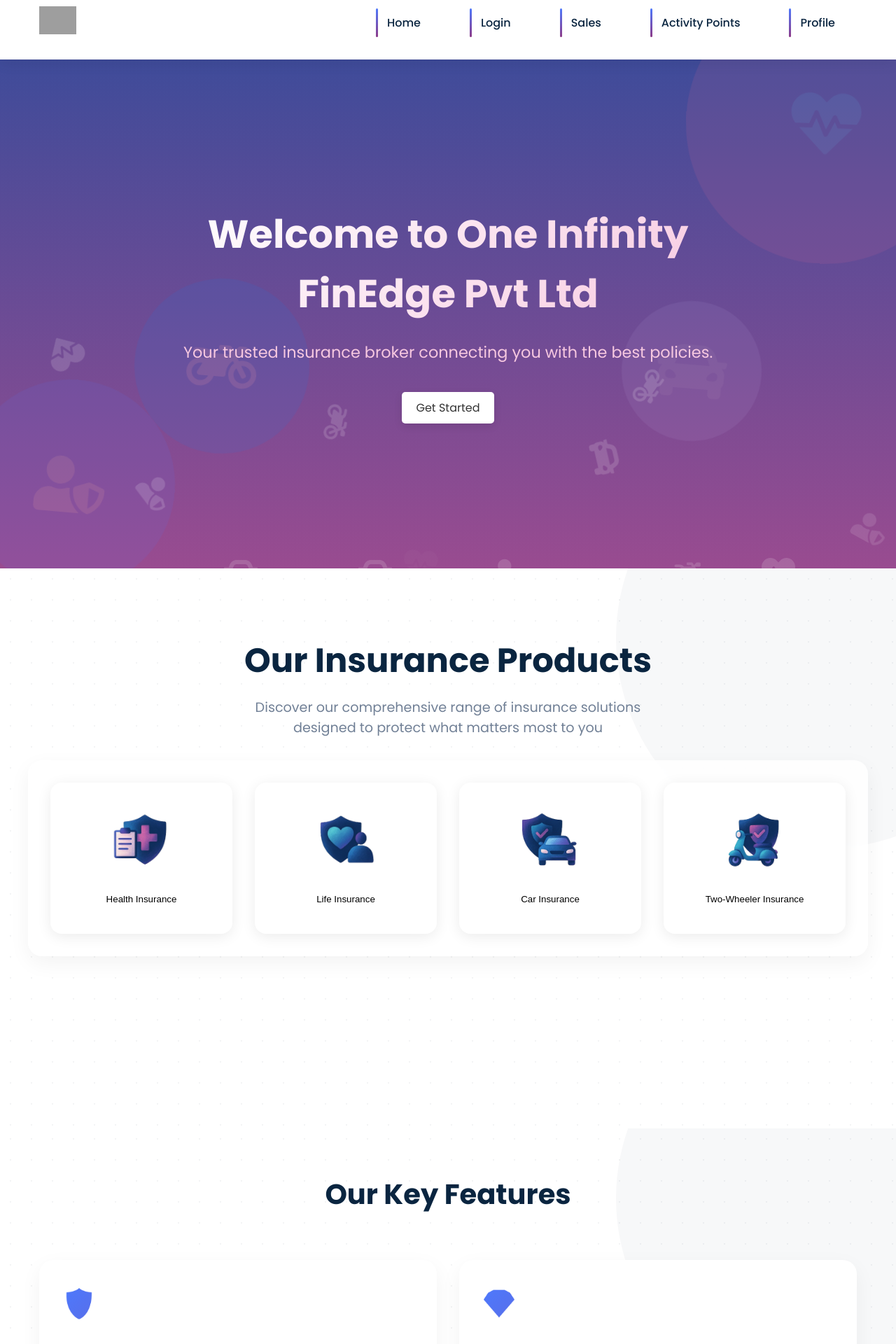
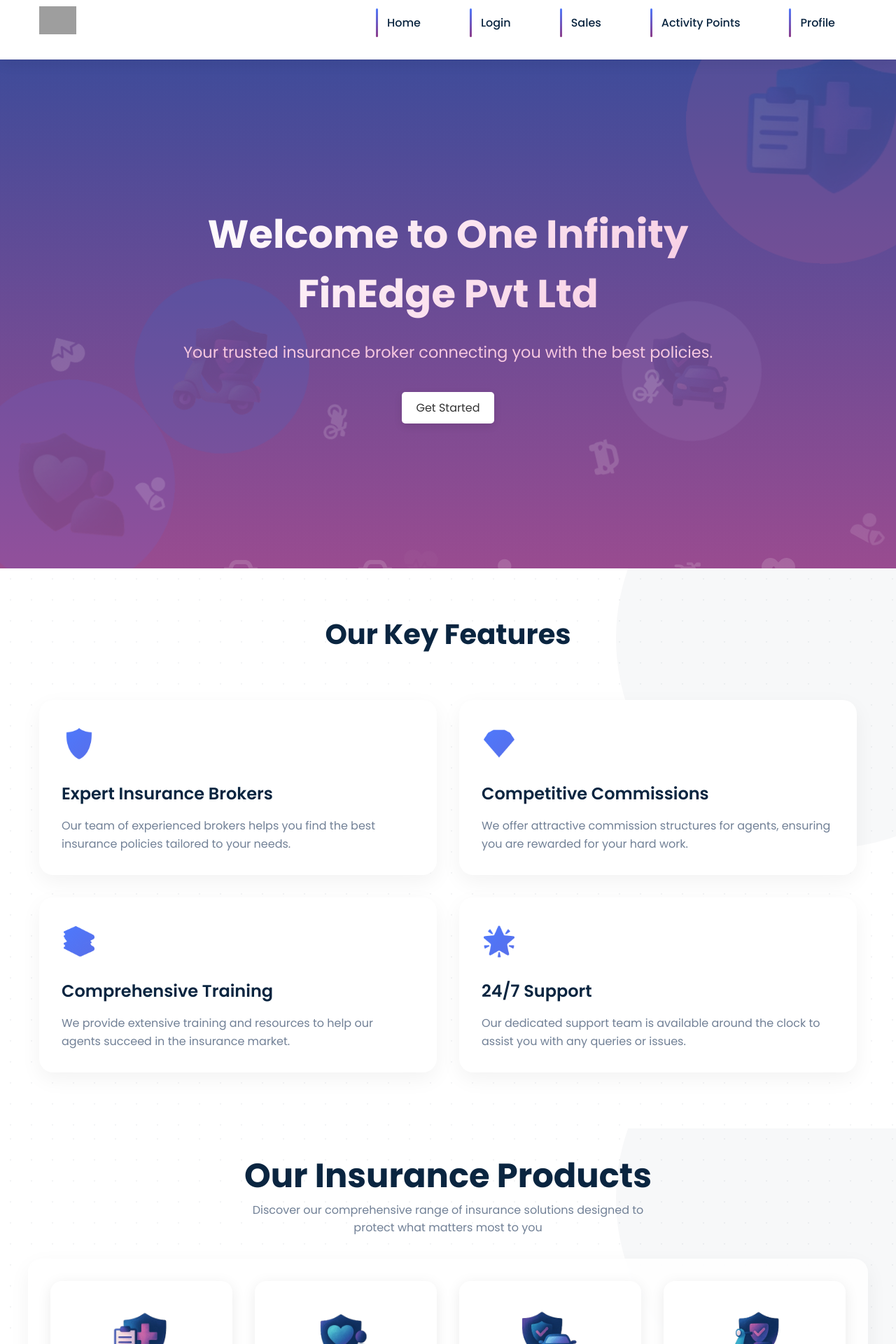
Before and after one commit to Krisha-cmd/FinEdge, a React (Create React App) app: page /#/ in a window 1280 px wide. Shown: the part 20-1940 px from the top of the page at 70% size. Built offline with nearby package versions, Linux system fonts and the light colour scheme; grey boxes are pictures that could not be loaded.

Commit message:
Insurance Products added

```diff
--- a/src/components/FeaturesSection.css
+++ b/src/components/FeaturesSection.css
@@ -15,6 +15,7 @@
     position: absolute;
     width: 100%;
     height: 100%;
+    background-color: rgba(255, 255, 255, 0.9);
     top: 0;
     left: 0;
     z-index: 1;
--- a/src/components/HeroSection.css
+++ b/src/components/HeroSection.css
@@ -33,9 +33,16 @@
 }
 
 .circle-icon {
-    font-size: 100px;
-    color: var(--white);
-    opacity: 0.8;
+    width: 60%;
+    height: 60%;
+    object-fit: contain;
+}
+
+@media (max-width: 768px) {
+    .circle-icon {
+        width: 50%;
+        height: 50%;
+    }
 }
 
 .circle-1 {
--- a/src/components/HeroSection.jsx
+++ b/src/components/HeroSection.jsx
@@ -1,6 +1,10 @@
 import React from 'react';
 import { Link } from 'react-router-dom';
 import { FaHeartbeat, FaUserShield, FaCar, FaMotorcycle } from 'react-icons/fa';
+import healthIcon from '../assets/health-insurance.png';
+import lifeIcon from '../assets/life-insurance.png';
+import carIcon from '../assets/car-insurance.png';
+import scooterIcon from '../assets/scooter-insurance.png';
 import './HeroSection.css';
 
 const floatingIcons = [
@@ -15,16 +19,16 @@
         <div className="hero-section">
             <div className="hero-background">
                 <div className="animated-circle circle-1">
-                    <FaHeartbeat className="circle-icon" />
+                    <img src={healthIcon} alt="Health Insurance" className="circle-icon" />
                 </div>
                 <div className="animated-circle circle-2">
-                    <FaUserShield className="circle-icon" />
+                    <img src={lifeIcon} alt="Life Insurance" className="circle-icon" />
                 </div>
                 <div className="animated-circle circle-3">
-                    <FaCar className="circle-icon" />
+                    <img src={carIcon} alt="Car Insurance" className="circle-icon" />
                 </div>
                 <div className="animated-circle circle-4">
-                    <FaMotorcycle className="circle-icon" />
+                    <img src={scooterIcon} alt="Two-Wheeler Insurance" className="circle-icon" />
                 </div>
                 <div className="floating-icons">
                     {[...Array(12)].map((_, i) => (
--- a/src/components/InsuranceProducts.css
+++ b/src/components/InsuranceProducts.css
@@ -1,7 +1,7 @@
 .insurance-section {
-    min-height: 100vh;
+    max-height: 120vh;
     background: var(--white);
-    padding: 6rem 2rem;
+    padding: 2rem 2rem;
     position: relative;
     overflow: hidden;
     display: flex;
@@ -40,7 +40,7 @@
     text-align: center;
     font-size: clamp(2rem, 4vw, 3rem);
     color: var(--primary);
-    margin-bottom: 1rem;
+    /* margin-bottom:  */
     position: relative;
     z-index: 1;
 }
@@ -48,7 +48,7 @@
 .insurance-subheading {
     text-align: center;
     color: var(--text-secondary);
-    font-size: clamp(1rem, 2vw, 1.2rem);
+    font-size: 1rem;
     max-width: 600px;
     margin: 0 auto 2rem;
     position: relative;
@@ -268,6 +268,9 @@
 }
 
 @media (max-width: 968px) {
+    .insurance-section{
+        max-height: max-content;
+    }
     .insurance-grid {
         grid-template-columns: repeat(2, 1fr);
         gap: 1rem;
--- a/src/pages/Home.jsx
+++ b/src/pages/Home.jsx
@@ -10,8 +10,8 @@
     return (
         <div className="home">
             <HeroSection />
+            <FeaturesSection />
             <InsuranceProducts />
-            <FeaturesSection />
             <ContactSection />
         </div>
     );
--- a/src/styles/variables.css
+++ b/src/styles/variables.css
@@ -22,5 +22,6 @@
   /* Gradients */
   --gradient-primary: linear-gradient(135deg, #4c7aff 0%, #8f3985 100%);
   --gradient-hover: linear-gradient(135deg, #8f3985 0%, #4c7aff 100%);
+  --gradient-overlay-base: linear-gradient(rgba(43, 57, 144, 0.2), rgba(143, 57, 133, 0.2));
   --gradient-overlay: linear-gradient(rgba(43, 57, 144, 0.9), rgba(143, 57, 133, 0.9));
 }
```
